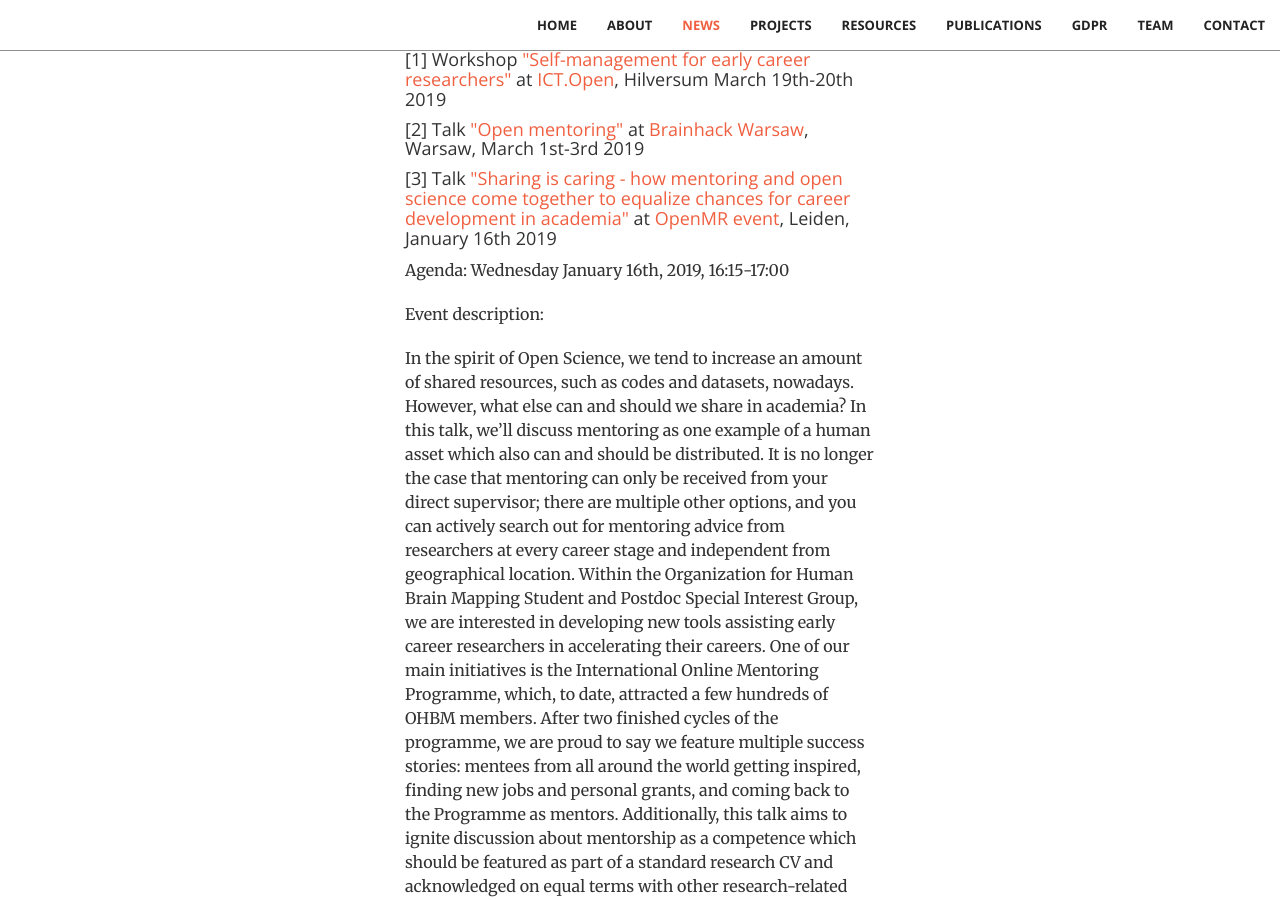
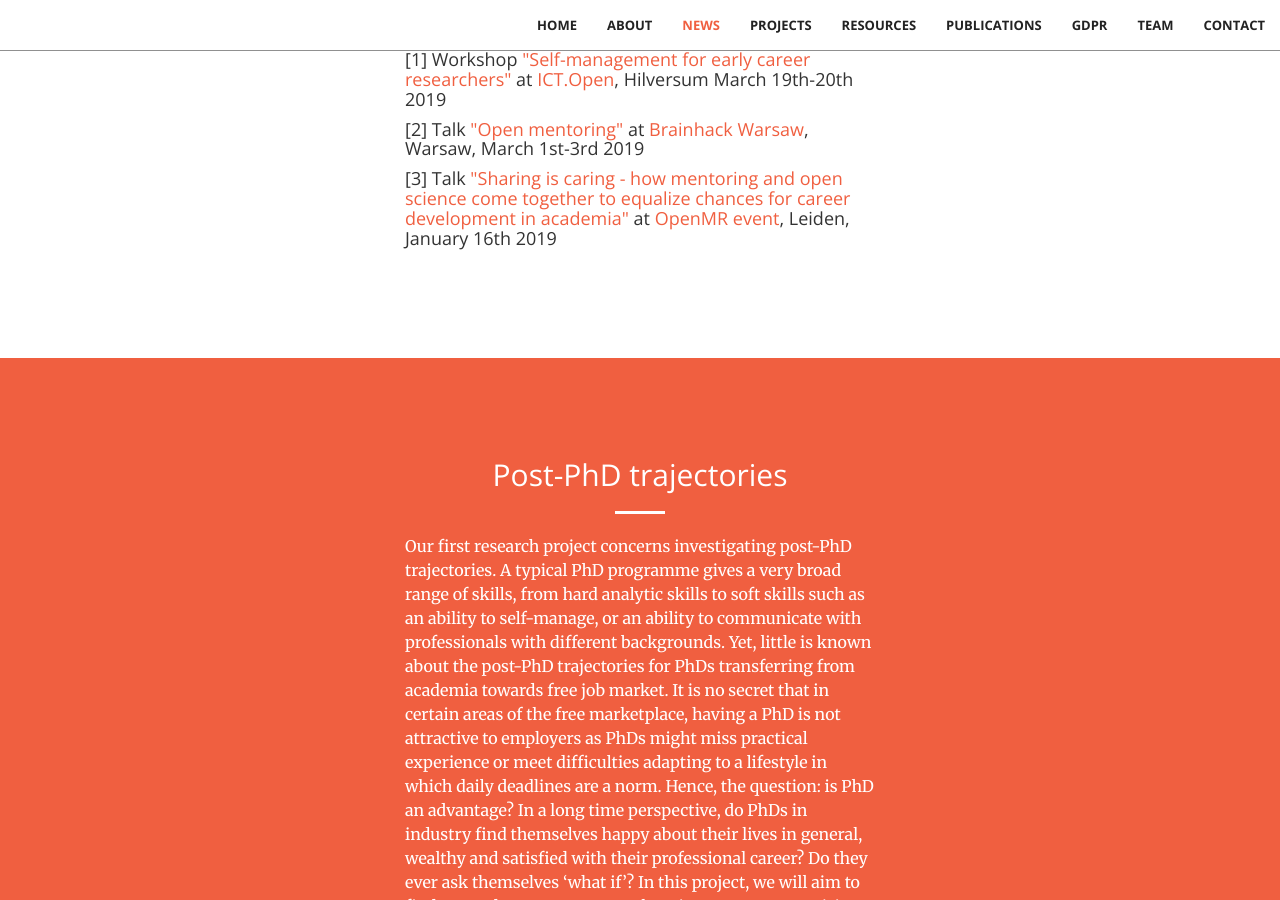
Before and after one commit to stichting-solaris/stichting-solaris.github.io, a Jekyll site: the page built from index.html, in a window 1280 px wide and 900 px high, scrolled down 4522 px. Built offline with Jekyll 4.4.1, drawn with Linux system fonts in a browser that asks for light colours; some of the changed text lies outside the part shown.

Commit message:
Update news.html

```diff
--- a/_includes/news.html
+++ b/_includes/news.html
@@ -62,26 +62,6 @@
                 <h4 class="section-heading">[3] Talk <a href="#event0">"Sharing is caring - how mentoring and open science
                     come together to equalize chances for career development in academia"</a> at
                     <a href="https://openmrbenelux.github.io/">OpenMR event</a>, Leiden, January 16th 2019</h4>
-                <p>Agenda: Wednesday January 16th, 2019, 16:15-17:00</p>
-                <p>Event description:</p>
-                <p>In the spirit of Open Science, we tend to increase an amount of shared resources, such as codes and datasets,
-                    nowadays. However, what else can and should we share in academia? In this talk, we’ll discuss mentoring
-                    as one example of a human asset which also can and should be distributed. It is no longer the case that
-                    mentoring can only be received from your direct supervisor; there are multiple other options, and you
-                    can actively search out for mentoring advice from researchers at every career stage and independent
-                    from geographical location. Within the Organization for Human Brain Mapping Student and Postdoc Special
-                    Interest Group, we are interested in developing new tools assisting early career researchers in
-                    accelerating their careers. One of our main initiatives is the International Online Mentoring Programme,
-                    which, to date, attracted a few hundreds of OHBM members. After two finished cycles of the programme,
-                    we are proud to say we feature multiple success stories: mentees from all around the world getting
-                    inspired, finding new jobs and personal grants, and coming back to the Programme as mentors.
-                    Additionally, this talk aims to ignite discussion about mentorship as a competence which should be
-                    featured as part of a standard research CV and acknowledged on equal terms with other research-related
-                    competences i.e. publication record, teaching experience or received grants and awards.</p>
-                <p>Agenda:</p>
-                <p>Wednesday 16th January 2019, 17:00-17:45</p>
-                <p>Collegezaal 3, Gebouw/Building 1, Leiden University Medical Center (LUMC), Leiden</p>
-
                 </div>
             </div>
 </section>
```
